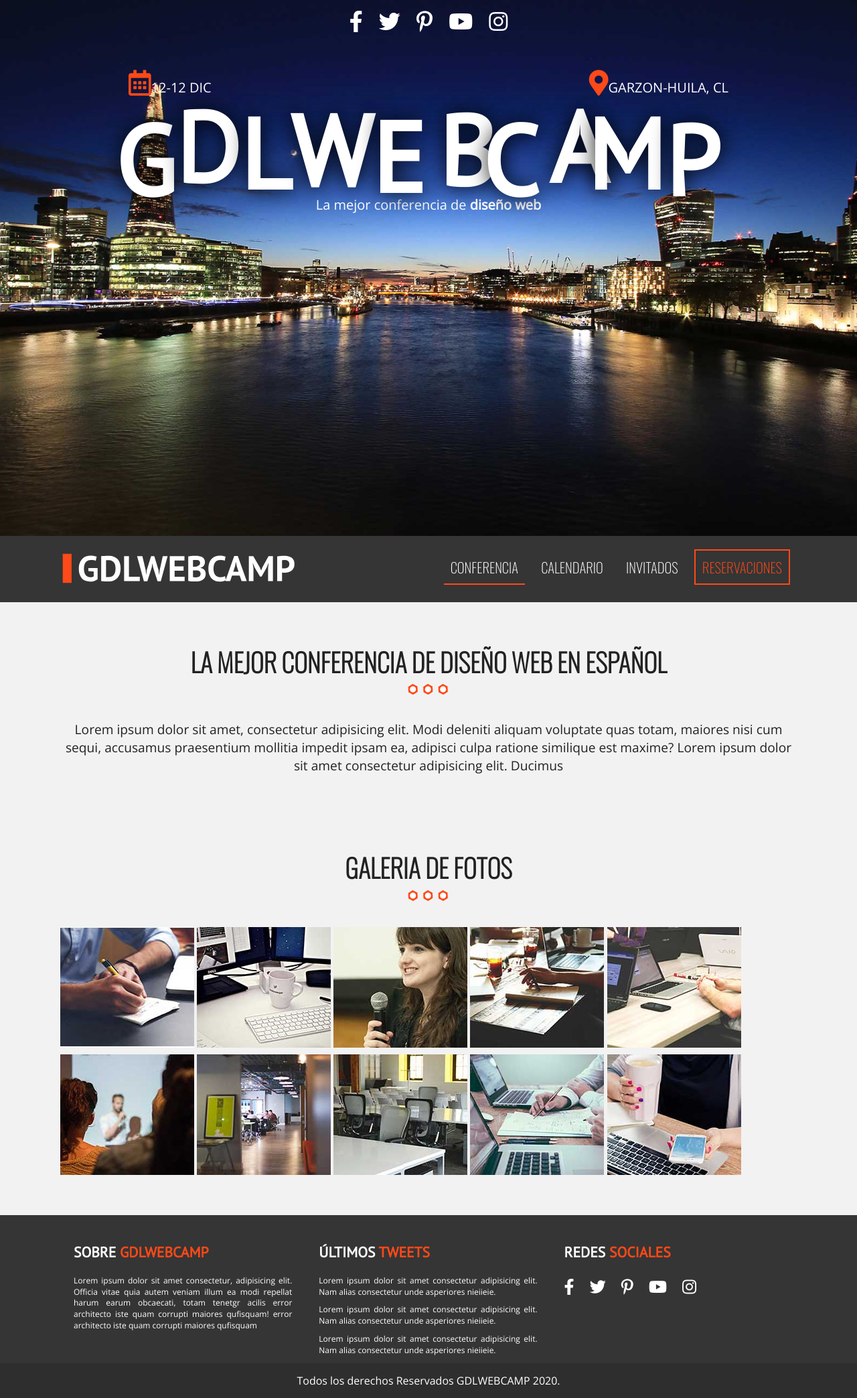
After one commit to calapsu/proyecto_final, a PHP site: page /conferencia.html in a window 1280 px wide. The commit adds this page. Shown: the whole page at 67% size. Run offline with PHP 8.4, Linux system fonts and the light colour scheme; some libraries are stand-ins or nearby versions.

Commit message:
previniendo errores

```diff
--- /dev/null
+++ b/conferencia.html
@@ -0,0 +1,221 @@
+<!DOCTYPE html>
+<html class="no-js" lang="">
+
+<head>
+    <meta charset="utf-8" />
+    <title></title>
+    <meta name="description" content="" />
+    <meta name="viewport" content="width=device-width, initial-scale=1" />
+
+    <link rel="manifest" href="site.webmanifest" />
+    <link rel="apple-touch-icon" href="icon.png" />
+    <!-- Place favicon.ico in the root directory -->
+
+    <link rel="stylesheet" href="css/normalize.css" />
+    <link
+        href="https://fonts.googleapis.com/css2?family=Open+Sans:wght@300&family=Oswald:wght@200&family=PT+Sans&display=swap"
+        rel="stylesheet" />
+    <link rel="stylesheet" href="css/all.min.css" />
+    <link rel="stylesheet" href="https://unpkg.com/leaflet@1.7.1/dist/leaflet.css" />
+    <link rel="stylesheet" href="css/lightbox.css">
+    <link rel="stylesheet" href="css/main.css" />
+
+
+
+    <meta name="theme-color" content="#fafafa" />
+</head>
+
+<body class="conferencia">
+    <!--[if IE]>
+      <p class="browserupgrade">
+        You are using an <strong>outdated</strong> browser. Please
+        <a href="https://browsehappy.com/">upgrade your browser</a> to improve
+        your experience and security.
+      </p>
+    <![endif]-->
+
+    <!-- header -->
+    <header class="site-header">
+        <div class="hero">
+            <div class="content-header">
+                <nav class="social-networks">
+                    <a href="#"><i class="fab fa-facebook-f"></i></a>
+                    <a href="#"><i class="fab fa-twitter"></i></a>
+                    <a href="#"><i class="fab fa-pinterest-p"></i></a>
+                    <a href="#"><i class="fab fa-youtube"></i></a>
+                    <a href="#"><i class="fab fa-instagram"></i></a>
+                </nav>
+
+                <div class="event-information">
+                    <div class="clearfix">
+                        <p class="date"><i class="far fa-calendar-alt"></i></i>12-12 Dic</p>
+                        <p class="city">
+                            <i class="fas fa-map-marker-alt"></i>Garzon-Huila, CL
+                        </p>
+                    </div>
+
+
+                    <h1 class="site-name">GdlWebCamp</h1>
+                    <p class="slogan">
+                        La mejor conferencia de <span>diseño web</span>
+                    </p>
+                </div>
+            </div>
+        </div>
+    </header>
+    <!-- /header -->
+
+    <!-- barra -->
+    <div class="bar">
+        <div class="container clearfix">
+            <div class="logo">
+                <img src="img/logo.svg" alt="logo gdlwebcamp" />
+            </div>
+            <div class="mobile-menu">
+                <span></span>
+                <span></span>
+                <span></span>
+            </div>
+
+            <nav class="main-navigation clearfix">
+                <a href="#" class="activo">Conferencia</a>
+                <a href="#">Calendario</a>
+                <a href="#">Invitados</a>
+                <a href="registro.html">Reservaciones</a>
+            </nav>
+        </div>
+    </div>
+    <!-- /barra -->
+
+    <!-- description del evento -->
+    <section class="section container">
+        <h2>La mejor conferencia de diseño web en español</h2>
+        <p>
+            Lorem ipsum dolor sit amet, consectetur adipisicing elit. Modi deleniti
+            aliquam voluptate quas totam, maiores nisi cum sequi, accusamus
+            praesentium mollitia impedit ipsam ea, adipisci culpa ratione similique
+            est maxime? Lorem ipsum dolor sit amet consectetur adipisicing elit.
+            Ducimus
+        </p>
+    </section>
+    <!-- /description del evento -->
+
+
+    <section class="section container">
+        <h2>Galeria de fotos</h2>
+
+        <div class="galeria">
+            <a href="img/galeria/01.jpg" data-lightbox="galeria">
+                <img src="img/galeria/thumbs/01.jpg">
+            </a>
+            <a href="img/galeria/02.jpg" data-lightbox="galeria">
+                <img src="img/galeria/thumbs/02.jpg">
+            </a>
+            <a href="img/galeria/03.jpg" data-lightbox="galeria">
+                <img src="img/galeria/thumbs/03.jpg">
+            </a>
+            <a href="img/galeria/04.jpg" data-lightbox="galeria">
+                <img src="img/galeria/thumbs/04.jpg">
+            </a>
+            <a href="img/galeria/05.jpg" data-lightbox="galeria">
+                <img src="img/galeria/thumbs/05.jpg">
+            </a>
+            <a href="img/galeria/06.jpg" data-lightbox="galeria">
+                <img src="img/galeria/thumbs/06.jpg">
+            </a>
+            <a href="img/galeria/07.jpg" data-lightbox="galeria">
+                <img src="img/galeria/thumbs/07.jpg">
+            </a>
+            <a href="img/galeria/08.jpg" data-lightbox="galeria">
+                <img src="img/galeria/thumbs/08.jpg">
+            </a>
+            <a href="img/galeria/09.jpg" data-lightbox="galeria">
+                <img src="img/galeria/thumbs/09.jpg">
+            </a>
+            <a href="img/galeria/10.jpg" data-lightbox="galeria">
+                <img src="img/galeria/thumbs/10.jpg">
+            </a>
+        </div>
+    </section>
+
+
+    <!-- footer -->
+    <footer class="site-footer">
+        <div class="container clearfix">
+            <div class="footer-information">
+                <h3>Sobre <span>gdlwebcamp</span></h3>
+                <p>Lorem ipsum dolor sit amet consectetur, adipisicing elit. Officia vitae quia autem veniam illum ea
+                    modi
+                    repellat harum earum obcaecati, totam tenetgr acilis error architecto iste quam corrupti maiores
+                    qufisquam!
+                    error architecto iste quam corrupti maiores qufisquam
+                </p>
+            </div>
+            <div class="last-tweets">
+                <h3>Últimos <span>tweets</span></h3>
+                <ul>
+                    <li>Lorem ipsum dolor sit amet consectetur adipisicing elit. Nam alias consectetur unde asperiores
+                        nieiieie.
+                    </li>
+                    <li>Lorem ipsum dolor sit amet consectetur adipisicing elit. Nam alias consectetur unde asperiores
+                        nieiieie.
+                    </li>
+                    <li>Lorem ipsum dolor sit amet consectetur adipisicing elit. Nam alias consectetur unde asperiores
+                        nieiieie.
+                    </li>
+                </ul>
+            </div>
+            <div class="menu">
+                <h3>Redes <span>sociales</span></h3>
+                <nav class="social-networks">
+                    <a href="#"><i class="fab fa-facebook-f"></i></a>
+                    <a href="#"><i class="fab fa-twitter"></i></a>
+                    <a href="#"><i class="fab fa-pinterest-p"></i></a>
+                    <a href="#"><i class="fab fa-youtube"></i></a>
+                    <a href="#"><i class="fab fa-instagram"></i></a>
+                </nav>
+
+            </div>
+        </div>
+
+        <p class="copyright">
+            Todos los derechos Reservados GDLWEBCAMP 2020.
+        </p>
+    </footer>
+    <!-- /footer -->
+
+
+    <script src="js/vendor/modernizr-3.8.0.min.js"></script>
+    <script src="https://code.jquery.com/jquery-3.4.1.min.js"
+        integrity="sha256-CSXorXvZcTkaix6Yvo6HppcZGetbYMGWSFlBw8HfCJo=" crossorigin="anonymous"></script>
+    <script>
+        window.jQuery ||
+            document.write(
+                '<script src="js/vendor/jquery-3.4.1.min.js"><\/script>'
+            );
+    </script>
+    <script src="js/plugins.js"></script>
+    <script src="js/jquery.animateNumber.min.js"></script>
+    <script src="js/jquery.countdown.min.js"></script>
+    <script src="js/jquery.lettering.js"></script>
+    <script src="js/main.js"></script>
+    <script src="js/lightbox.js"></script>
+
+    <script src="https://unpkg.com/leaflet@1.7.1/dist/leaflet.js"></script>
+
+
+    <!-- Google Analytics: change UA-XXXXX-Y to be your site's ID. -->
+    <script>
+        window.ga = function () {
+            ga.q.push(arguments);
+        };
+        ga.q = [];
+        ga.l = +new Date();
+        ga("create", "UA-XXXXX-Y", "auto");
+        ga("set", "transport", "beacon");
+        ga("send", "pageview");
+    </script>
+    <script src="https://www.google-analytics.com/analytics.js" async></script>
+</body>
+
+</html>
--- a/css/main.css
+++ b/css/main.css
@@ -208,6 +208,28 @@ ul {
   padding: 0;
 }
 
+/* lettering */
+h1.site-name span {
+  position: relative;
+  text-shadow: 0 0 30px black;
+}
+
+@media (min-width: 992px )  {
+  .char1 {top: 20px; right: 20px}
+  .char2 {top: 0px; left:-20px}
+  .char3 {top: 10px; right:20px}
+  .char4 {top:5px; right:10px}
+  .char5 {top:15px; right: 10px;}
+  .char6 {top: 5px; left:10px}
+  .char7 {top: 20px; left:-10px}
+  .char8 {top: 0; left: 10px;}
+  .char9 {top: 10px; right: 20px;}
+  .char10 {top: 20px; right: 20px;}
+}
+
+/* /lettering */
+
+
 /* header */
 div.hero {
   background-image: url(../img/encabezado.jpg);
@@ -294,6 +316,14 @@ h1.site-name {
   background-color: #353535;
   padding: 20px 0;
 }
+
+.fixed {
+  position: fixed;
+  width: 100%;
+  top:0;
+  left: 0;
+  z-index: 2;
+}
 .logo {
   width: 80%;
   float: left;
@@ -313,6 +343,7 @@ h1.site-name {
 
 .main-navigation {
   display: none;
+  width: 100%;
 }
 .main-navigation a {
   font-family: "Oswald", sans-serif;
@@ -671,6 +702,7 @@ div.hide {
 /* mapa */
 .map {
   height: 420px;
+  z-index: 1;
 }
 /* /mapa */
 
@@ -854,6 +886,17 @@ div.hide {
 
 /* INTERNAS */
 
+/* conferencia */
+
+body.conferencia .main-navigation .activo {
+  border-bottom: 2px solid #fe4918;
+}
+    div.galeria a {
+      display:inline-block;
+      margin-bottom: 10px;
+    }
+/* /conferencia */
+
 /* registro */
 .registro h3 {
 text-align: center;
@@ -990,6 +1033,8 @@ margin-bottom: 10px;
 }
 
 /* /Resumen registro */
+
+
 
 /* /INTERNAS  */
 
--- a/index.html
+++ b/index.html
@@ -75,7 +75,7 @@
       </div>
 
       <nav class="main-navigation clearfix">
-        <a href="#">Conferencia</a>
+        <a href="conferencia.html">Conferencia</a>
         <a href="#">Calendario</a>
         <a href="#">Invitados</a>
         <a href="registro.html">Reservaciones</a>
@@ -417,6 +417,7 @@
   <script src="js/plugins.js"></script>
   <script src="js/jquery.animateNumber.min.js"></script>
   <script src="js/jquery.countdown.min.js"></script>
+  <script src="js/jquery.lettering.js"></script>
   <script src="https://unpkg.com/leaflet@1.7.1/dist/leaflet.js"></script>
   <script src="js/main.js"></script>
 
--- a/js/main.js
+++ b/js/main.js
@@ -41,6 +41,7 @@
         var camisas = document.getElementById('camisa_evento')
         var etiquetas = document.getElementById('etiquetas')
 
+        if (document.getElementById('calcular')) {
 
             //function de calcular
             calcular.addEventListener('click', calcularMontos);
@@ -143,6 +144,7 @@
                     document.getElementById(diasElegidos[i]).style.display = "block";
                 }
             }
+        }
     });
 })();
 
@@ -151,6 +153,34 @@
 
 
 $(function () {
+
+    //lettering
+
+    $('.site-name').lettering();
+
+    //Menu fijo
+
+    var windowHeight = $(window).height();
+    var barraAltura = $('.bar').innerHeight();
+    $(window).scroll(function () {
+        var scroll = $(window).scrollTop();
+        if (scroll > windowHeight) {
+            $('.bar').addClass('fixed')
+            $('body').css({ 'margin-top': barraAltura + 'px' });
+        } else {
+            $('.bar').removeClass('fixed');
+            $('body').css({ 'margin-top': '0px' });
+        }
+    })
+
+
+    //menu responsive
+
+    $('.mobile-menu').on('click', function () {
+        $('.main-navigation').slideToggle();
+    })
+
+
 
     //Programa de Conferencia
     $('.program-event .info-course:first').show();
```
Also changed, not shown: js/jquery.lettering.js (added, +72 -0 lines), css/lightbox.css (added), images/close.png (added), images/loading.gif (added), images/next.png (added), images/prev.png (added), js/lightbox.js (added). Lines whose indentation alone changed are shown as unchanged.
